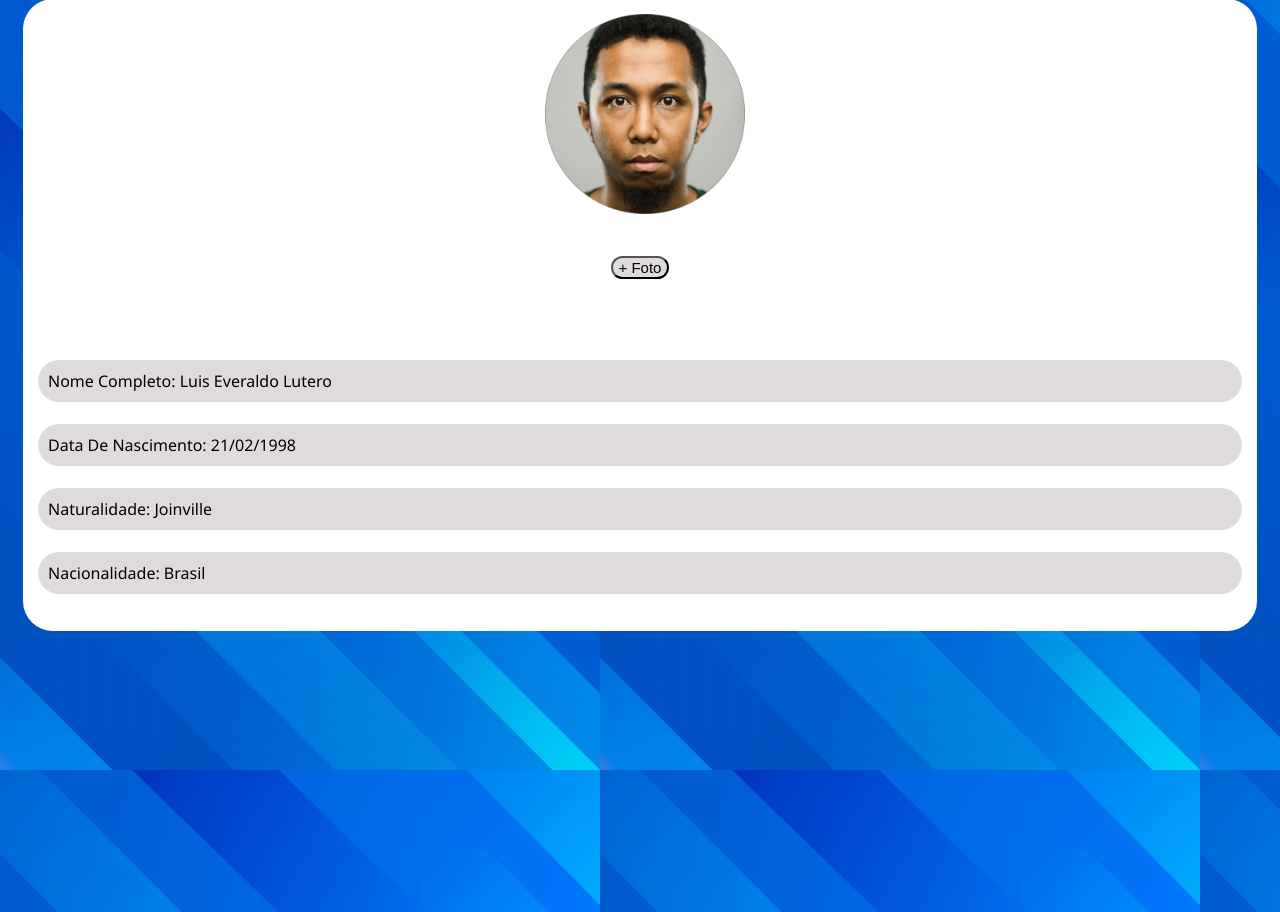
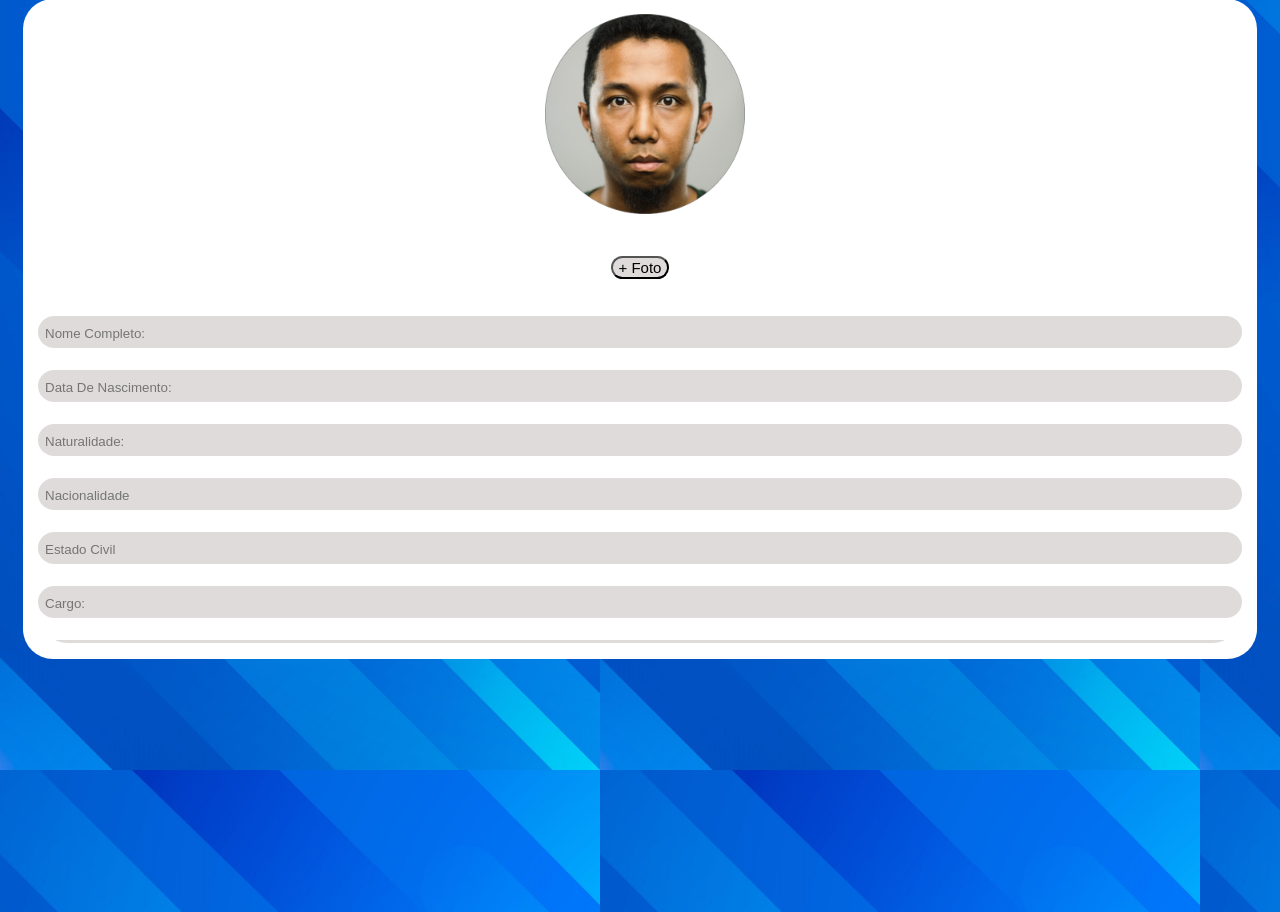
Before and after one commit to Klahold/Klahold-SA_Ferrovia, a PHP site: page /private/cadastro_1.html in a window 1280 px wide. Shown: the part 130-1042 px from the top of the page. Run offline with PHP 8.4, Linux system fonts and the light colour scheme.

Commit message:
add - cadastro finalizado

```diff
--- a/private/cadastro_1.html
+++ b/private/cadastro_1.html
@@ -15,60 +15,99 @@
 <body>
     <header class="header">
         <h1>Cadastrar</h1>
-        <img class="logoMenu" src="../assets/icons/funcionario.png" alt="Rotas">
+        <img class="logoMenu" src="../assets/icons/funcionario.png">
     </header>
 
-    <div class="branco_cadastro_1">
-        <div id="logofuncionario">
+    <div class="brancoGeral">
+        <div class="arrastarGeral">
+
+            <div class="logofuncionario">
                 <img class="img_cadastro" src="..//assets/images/fotoCadastro.png" alt="">
 
+            </div>
+            <br>
+
+            <form class="minicinzaalign" action="/upload" method="POST" enctype="multipart/form-data">
+                <input type="file" id="profilePic" name="profilePic" accept="image/*" style="display: none;"
+                    onchange="this.form.submit()">
+
+                <button class="minicinza" type="button" onclick="document.getElementById('profilePic').click()">+ Foto</button>
+
+            </form>
+
+            <br>
+
+            <div class="cinzaCadastro">
+                <input type="text" name="nome" id="nome" placeholder="Nome Completo:" class="input">
             </div>
 
             <br>
 
-        <form id="minicinzaalign" action="/upload" method="POST" enctype="multipart/form-data">
-
-            <input type="file" id="profilePic" name="profilePic" accept="image/*" style="display: none;"
-                onchange="this.form.submit()">
-
-            <button id="minicinza" type="button" onclick="document.getElementById('profilePic').click()">+ Foto</button>
-
-        </form>
-
-        <br>
-        <br>
-        <br>
-
-        <div class="cinza">
-            <p class="text_left">Nome Completo: Luis Everaldo Lutero</p>
-
-
+            <div class="cinzaCadastro">
+                <input type="text" name="dataNascimento" id="dataNascimento" placeholder="Data De Nascimento:" class="input">
             </div>
 
             <br>
 
-        <div class="cinza">
-            <p class="text_left">Data De Nascimento: 21/02/1998</p>
-
+            <div class="cinzaCadastro">
+                <input type="text" name="naturalidade" id="naturalidade" placeholder="Naturalidade:" class="input">
             </div>
 
             <br>
 
-        <div class="cinza">
-            <p class="text_left">Naturalidade: Joinville</p>
-
+            <div class="cinzaCadastro">
+                <input type="text" name="nacionalidade" id="nacionalidade" placeholder="Nacionalidade" class="input">
             </div>
 
             <br>
 
-        <div class="cinza">
-            <p class="text_left">Nacionalidade: Brasil</p>
-
+            <div class="cinzaCadastro">
+                <input type="text" name="estadoCivil" id="estadoCivil" placeholder="Estado Civil" class="input">
             </div>
 
             <br>
 
+            <div class="cinzaCadastro">
+                <input type="text" name="cargo" id="cargo" placeholder="Cargo:" class="input">
+            </div>
 
+            <br>
+
+            <div class="cinzaCadastro">
+                <input type="number" name="CPF" id="CPF" placeholder="CPF:" class="input">
+            </div>
+
+            <br>
+
+            <div class="cinzaCadastro">
+                <input type="number" name="RG" id="RG" placeholder="RG:" class="input">
+            </div>
+
+            <br>
+
+            <div class="cinzaCadastro">
+                <input type="email" name="email" id="email" placeholder="Email:" class="input">
+            </div>
+
+            <br>
+
+            <div class="cinzaCadastro">
+                <input type="text" name="dataAdmissão" id="dataAdmissão" placeholder="Data de Adimissão:" class="input">
+            </div>
+
+            <br>
+
+            <div class="cinzaCadastro">
+                <input type="text" name="genero" id="genero" placeholder="Genero:" class="input">
+            </div>
+
+            <br>
+
+            <div class="minicinzaalign">
+                <button type="submit" class="minicinza" onclick="validarFormulario()" >Cadastrar</button>
+            </div>
+
+        </div>
 
     </div>
 
--- a/style/styles.css
+++ b/style/styles.css
@@ -54,6 +54,22 @@ a{
     text-align: center;
 }
 
+.brancoGeral{
+    background-color: white;
+    border-radius: 30px;
+    border: 0px;
+    padding: 15px;
+    margin: 15px;
+    height: 630px ;
+}
+
+.arrastarGeral{
+    overflow: scroll;
+    scrollbar-width: none;
+    height: 629px;
+    border-radius: 30px;
+}
+
 /*------------------------------------------------------------------*/
 /*Loading*/
 
@@ -66,6 +82,7 @@ a{
     width:200px;
     animation:girar 5s linear infinite
 }
+
 @keyframes girar {
   from {
     transform: rotate(0deg);
@@ -76,7 +93,6 @@ a{
 }
 
 /*------------------------------------------------------------------*/
-/**/
 /*Alertas Avisos*/
 .brancoAlertas {
     background-color: white;
@@ -89,48 +105,41 @@ a{
 
 /*------------------------------------------------------------------*/
 /*Cadastro*/
-.branco_cadastro_1 {
-    background-color: white;
-    border-radius: 30px;
-    border: 0px;
-    padding: 15px;
+
+.minicinza {
+    border-radius: 50px;
+    background-color: rgb(223, 219, 219);
+    font-size: 15px;
+}
+
+.minicinzaalign {
+    text-align: center;
     margin: 15px;
 }
 
-.branco_cadastro_2 {
-    background-color: white;
+.logofuncionario {
+    text-align: center;
+}
+
+.input{
+    border: 0px;
+    border-radius: 30px;
+    background-color: rgb(223, 219, 219);
+    width: 300px;
+}
+
+.cinzaCadastro {
+    background-color: rgb(223, 219, 219);
     border-radius: 30px;
     border: 0px;
-    padding: 30px;
-    padding-top: 50px;
-    margin: 15px;
+    padding: 5px;
+    text-align: left;
 }
 
 .img_cadastro {
     width: 200px;
     padding-left: 9px;
 }
-
-#minicinza {
-    border-radius: 50px;
-    background-color: rgb(223, 219, 219);
-    font-size: 15px;
-}
-
-#minicinzaalign {
-    text-align: center;
-    margin: 15px;
-}
-
-#logofuncionario {
-    text-align: center;
-}
-
-.text_left {
-    text-align: left;
-    margin: 5px;
-}
-
 /*------------------------------------------------------------------*/
 /*Cargas*/
 .cinzaCargas {
```
Also changed, not shown: private/cadastro_2.html (deleted, +0 -84 lines), scripts/cadastro_script.js (added, +48 -0 lines). Lines whose indentation alone changed are shown as unchanged.
